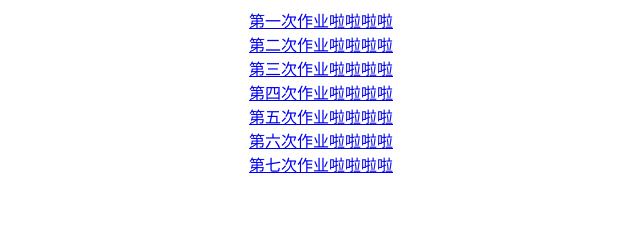
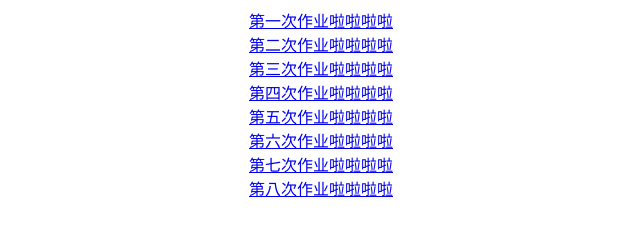
Before and after one commit to zeucal/zeucal, a plain HTML site: page index.html in a window 1280 px wide. Shown: the whole page, without its empty margins (319-959 px from the left). Drawn offline with Linux system fonts and the light colour scheme.

Commit message:
Update index.html

```diff
--- a/index.html
+++ b/index.html
@@ -26,7 +26,8 @@
 		<a href="军训之旅/new_file.html"><li style="list-style-type: none;target="_blank">第四次作业啦啦啦啦</li></a>
 		<a href="asd/woshi.html" target="_blank"><li style="list-style-type: none;">第五次作业啦啦啦啦</li></a>
 		<a href="nnnn/new_file.html" target="_blank"><li style="list-style-type: none;">第六次作业啦啦啦啦</li></a>
-			<a href="我去你妈的JavaScript/lls.html">第七次作业啦啦啦啦</a>
+		<a href="我去你妈的JavaScript/lls.html"target="_blank"><li style="list-style-type: none;">第七次作业啦啦啦啦</li></a>
+		<a href="xxx.html" target="_blank"><li style="list-style-type: none;">第八次作业啦啦啦啦</li></a>
 		</div>
 		</center>
 	</body>
```
